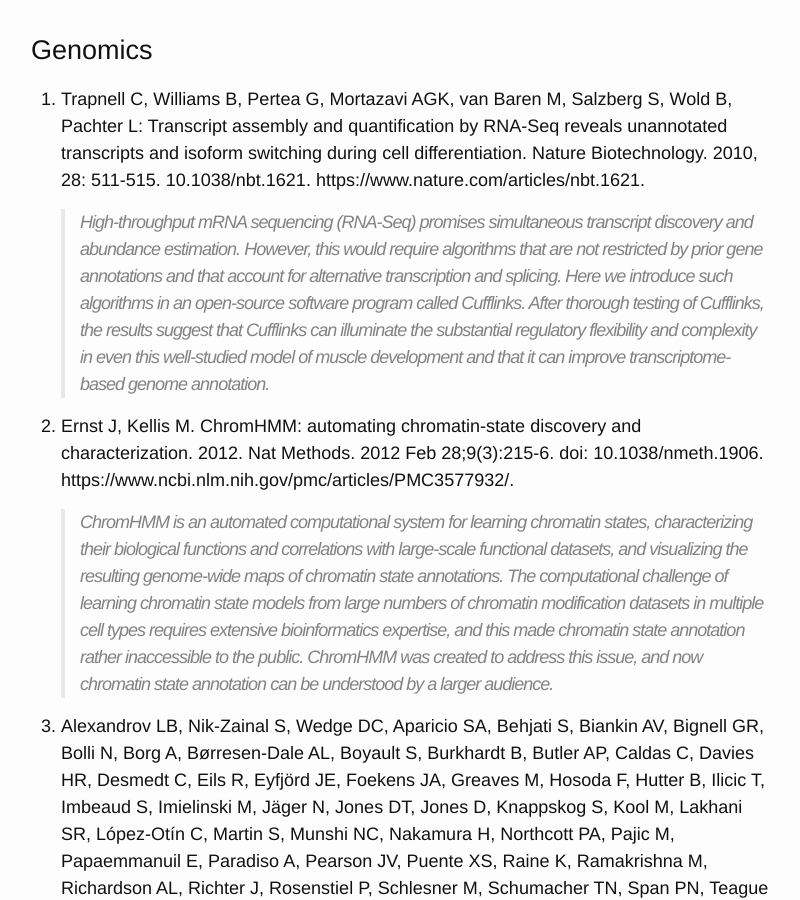
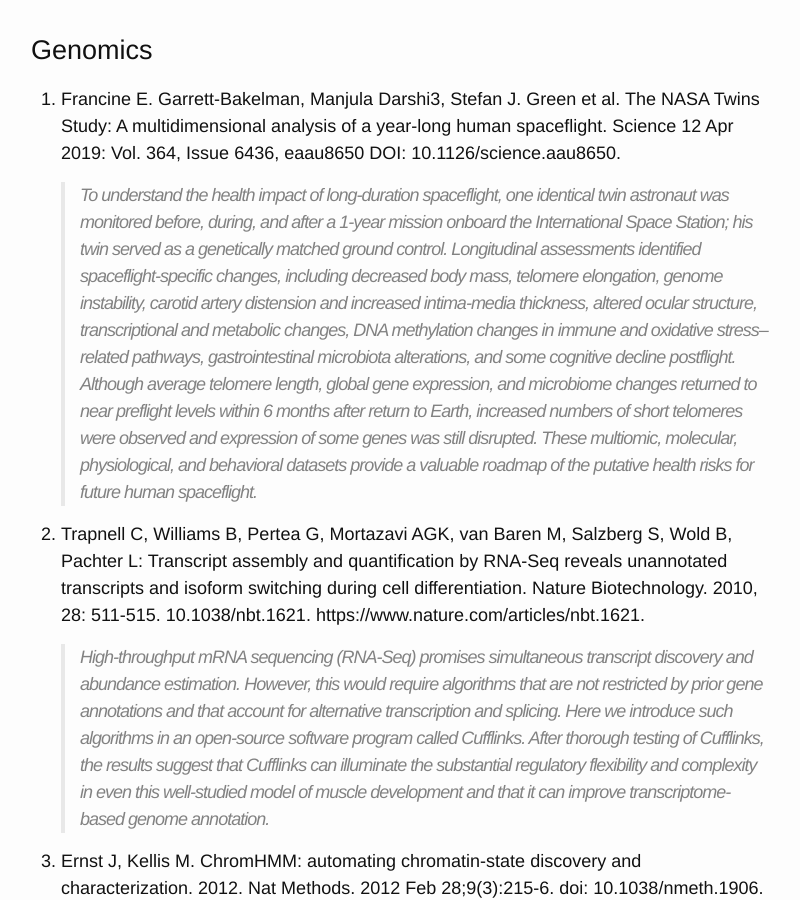
Before and after one commit to dcmb-courses/bioinf602-603-fall2020, a Jekyll site: the page built from Genomics.md, in a window 1280 px wide and 900 px high. Shown: the whole window, without its empty margins (239-1039 px from the left). Built offline with Jekyll 4.4.1, drawn with Linux system fonts in a browser that asks for light colours.

Commit message:
Update Genomics.md

```diff
--- a/Genomics.md
+++ b/Genomics.md
@@ -5,6 +5,10 @@ permalink: /Genomics/
 ---
 
 # Genomics
+
+1. Francine E. Garrett-Bakelman, Manjula Darshi3, Stefan J. Green et al. The NASA Twins Study: A multidimensional analysis of a year-long human spaceflight. Science  12 Apr 2019: Vol. 364, Issue 6436, eaau8650 DOI: 10.1126/science.aau8650.
+
+   >To understand the health impact of long-duration spaceflight, one identical twin astronaut was monitored before, during, and after a 1-year mission onboard the International Space Station; his twin served as a genetically matched ground control. Longitudinal assessments identified spaceflight-specific changes, including decreased body mass, telomere elongation, genome instability, carotid artery distension and increased intima-media thickness, altered ocular structure, transcriptional and metabolic changes, DNA methylation changes in immune and oxidative stress–related pathways, gastrointestinal microbiota alterations, and some cognitive decline postflight. Although average telomere length, global gene expression, and microbiome changes returned to near preflight levels within 6 months after return to Earth, increased numbers of short telomeres were observed and expression of some genes was still disrupted. These multiomic, molecular, physiological, and behavioral datasets provide a valuable roadmap of the putative health risks for future human spaceflight.
 
 1. Trapnell C, Williams B, Pertea G, Mortazavi AGK, van Baren M, Salzberg S, Wold B, Pachter L: Transcript assembly and quantification by RNA-Seq reveals unannotated transcripts and isoform switching during cell differentiation. Nature Biotechnology. 2010, 28: 511-515. 10.1038/nbt.1621. https://www.nature.com/articles/nbt.1621.
 
```
